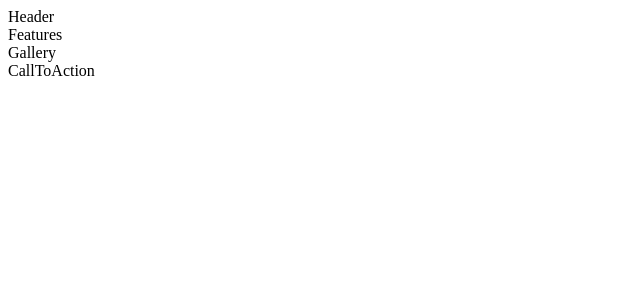
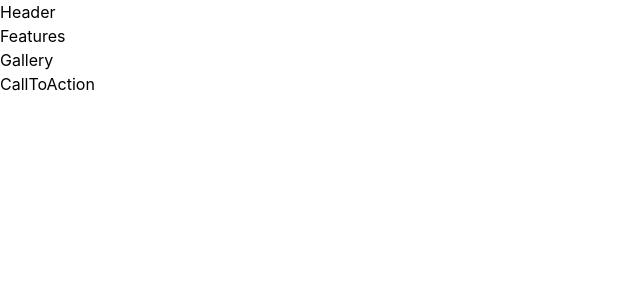
Before and after one commit to DeepHiwase/ui-hackathon, a React (Vite) app: page / in a window 1280 px wide. Shown: the top 300 px of the page, without its empty margins (0-640 px from the left). Built offline with nearby package versions, Linux system fonts and the light colour scheme.

Commit message:
add tailwind

```diff
--- a/package.json
+++ b/package.json
@@ -10,8 +10,10 @@
     "preview": "vite preview"
   },
   "dependencies": {
+    "@tailwindcss/vite": "^4.2.1",
     "react": "^19.2.0",
-    "react-dom": "^19.2.0"
+    "react-dom": "^19.2.0",
+    "tailwindcss": "^4.2.1"
   },
   "devDependencies": {
     "@eslint/js": "^9.39.1",
--- a/src/index.css
+++ b/src/index.css
@@ -0,0 +1 @@
+@import "tailwindcss";
--- a/vite.config.js
+++ b/vite.config.js
@@ -1,13 +1,15 @@
-import { defineConfig } from 'vite'
-import react from '@vitejs/plugin-react'
+import { defineConfig } from "vite";
+import react from "@vitejs/plugin-react";
+import tailwindcss from "@tailwindcss/vite";
 
 // https://vite.dev/config/
 export default defineConfig({
   plugins: [
     react({
       babel: {
-        plugins: [['babel-plugin-react-compiler']],
+        plugins: [["babel-plugin-react-compiler"]],
       },
     }),
+    tailwindcss(),
   ],
-})
+});
```
Also changed, not shown: 1 other file (tests, documents, lock files or other folders).
